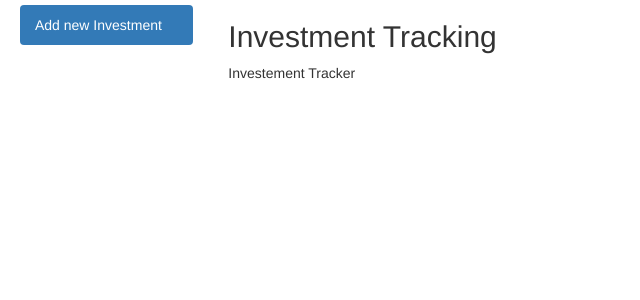
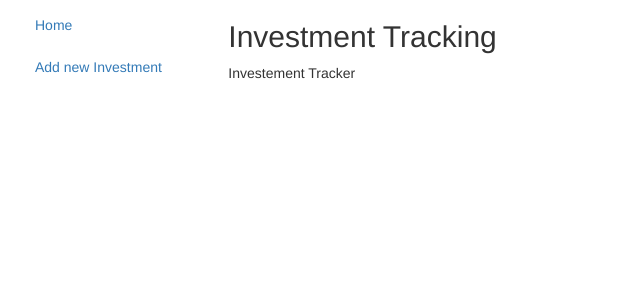
Before and after one commit to stumathews/JInvestments, a Spring Boot app: page / in a window 1280 px wide. Shown: the top 300 px of the page, without its empty margins (0-640 px from the left). Run offline with Spring Boot 4, Linux system fonts and the light colour scheme; some libraries are stand-ins or nearby versions.

Commit message:
add to common stuff nav

```diff
--- a/src/main/resources/templates/common.html
+++ b/src/main/resources/templates/common.html
@@ -1,5 +1,6 @@
 <div th:fragment="leftnav">
     <ul class="nav nav-pills nav-stacked">
-        <li role="presentation" class="active"><a href="#">Add new Investment</a></li>
+        <li role="presentation"><a href="#" th:href="@{/}">Home</a></li>
+        <li role="presentation"><a href="#">Add new Investment</a></li>
     </ul>
 </div>
```
